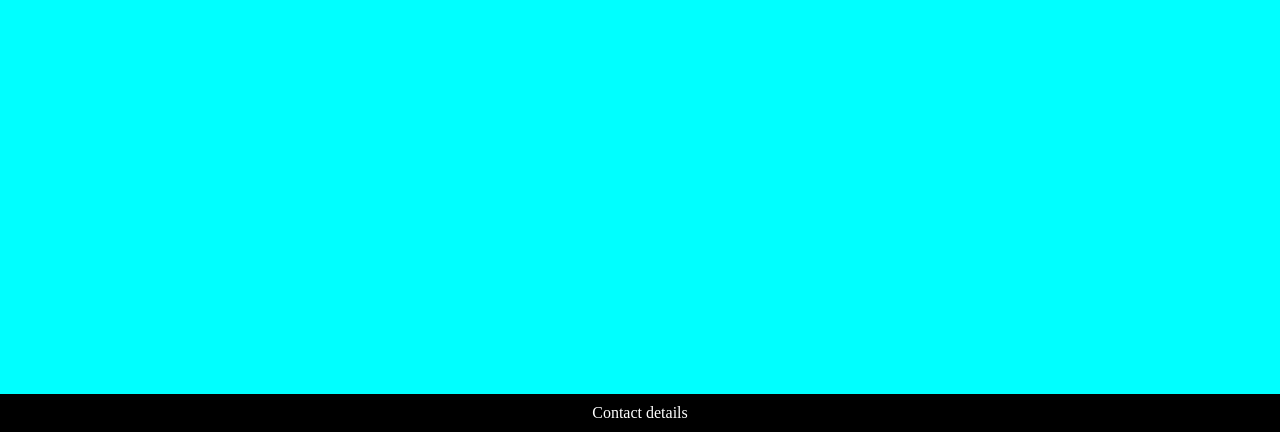
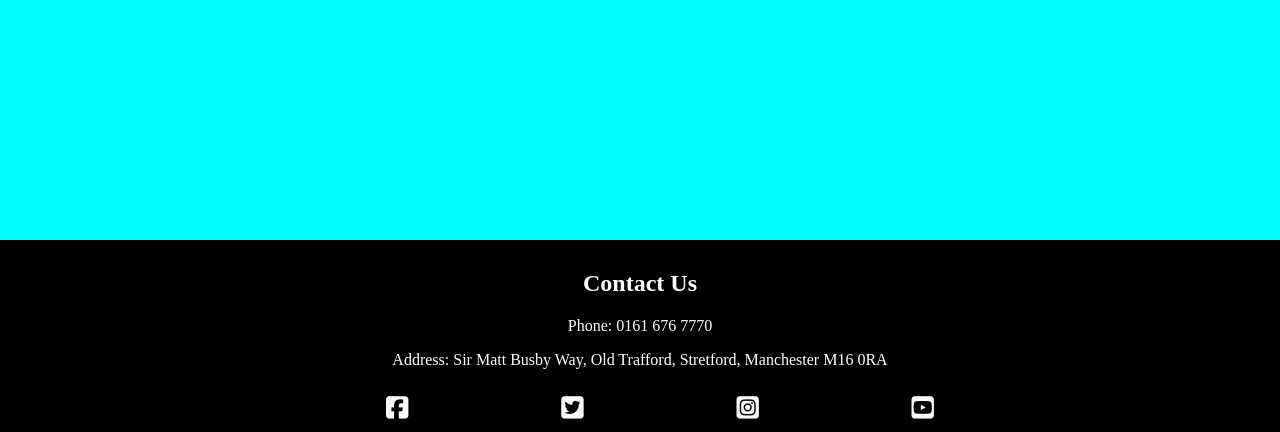
Before and after one commit to mmunson94/Restaurant-Booking-P4, a Django app: page /hello/ in a window 1280 px wide. Shown: the part 479-911 px from the top of the page. Run offline with Django 3.2, Linux system fonts and the light colour scheme; some libraries are stand-ins or nearby versions.

Commit message:
Add social media icons and links to footer

```diff
--- a/todo/static/css/style.css
+++ b/todo/static/css/style.css
@@ -79,6 +79,32 @@ footer {
     width: 100%;
     background-color: black;
     text-align: center;
+}
+
+#contact-us {
+    max-height: 30px;
+    margin-top: 5px;
+    padding-bottom: 5px;
+}
 
 
+
+.social-networks {
+    text-align: center;
+    max-height: 85px;
 }
+
+.social-networks > li {
+    display: inline;
+}
+
+.social-networks i {
+    font-size: 160%;
+    margin: 1%;
+    padding: 5%;
+    color: #fafafa;
+}
+
+footer > div {
+    text-align: center;
+}
--- a/todo/templates/todo_list.html
+++ b/todo/templates/todo_list.html
@@ -36,6 +36,38 @@
 
 </body>
 <footer>
-    Contact details
+
+    <footer>
+        <div id="contact-us">
+            <h2>Contact Us</h2>
+            <p>Phone: 0161 676 7770</p>
+            <p>Address: Sir Matt Busby Way, Old Trafford, Stretford, Manchester M16 0RA</p>
+        </div>
+        <!-- social media links -->
+        <ul class="social-networks">
+            <li>
+                <a href="http://facebook.com" target="_blank" rel="noopener"
+                    aria-label="Visit our Facebook page (opens in new tab)"><i
+                        class="fa-brands fa-square-facebook"></i></a>
+            </li>
+            <li>
+                <a href="http://twitter.com" target="_blank" rel="noopener"
+                    aria-label="Visit our Twitter page (opens in new tab)"><i
+                        class="fa-brands fa-square-twitter"></i></a>
+            </li>
+            <li>
+                <a href="http://instagram.com" target="_blank" rel="noopener"
+                    aria-label="Visit our Instagram page (opens in new tab)"><i
+                        class="fa-brands fa-square-instagram"></i></a>
+            </li>
+            <li>
+                <a href="http://youtube.com" target="_blank" rel="noopener"
+                    aria-label="Visit our youtube page (opens in new tab)"><i
+                        class="fa-brands fa-square-youtube"></i></a>
+            </li>
+        </ul>
+    </footer>
+
+    <script src="https://kit.fontawesome.com/2cc81c8112.js" crossorigin="anonymous"></script>
 </footer>
 </html>
```
